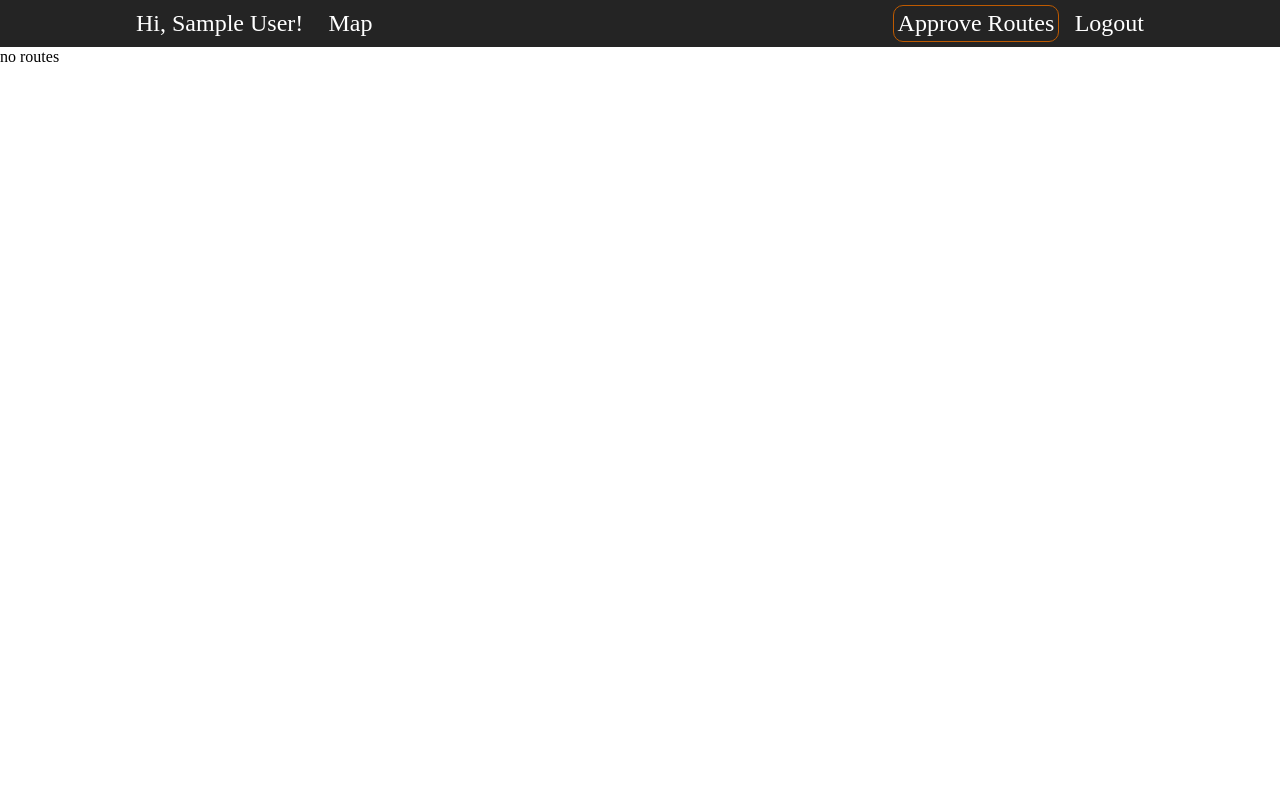
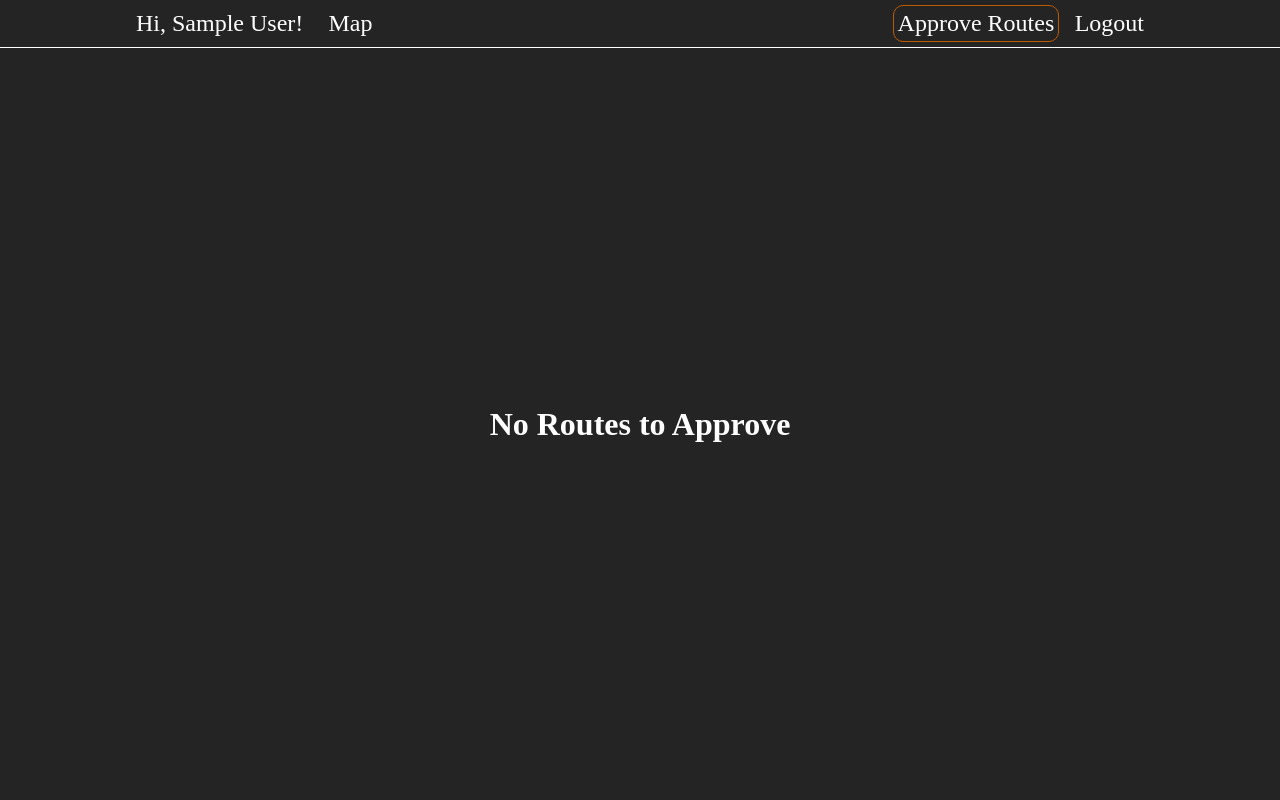
Before and after one commit to amanzanares410/run-this-town, a Django app: template runningApp/templates/runningApp/approve_routes.html in a window 1280 px wide. Run offline with Django 4.2, Linux system fonts and the light colour scheme; the template is opened without the code that fills it, so the values that code supplies are empty; the visitor is signed in with stand-in values (Sample User, id 1); some libraries are stand-ins or nearby versions; some web fonts are replaced.

Commit message:
do some styling on approve routes page

```diff
--- a/runningApp/templates/runningApp/approve_routes.html
+++ b/runningApp/templates/runningApp/approve_routes.html
@@ -1,17 +1,70 @@
 {% extends "./admin_navbar.html" %}
 
 {% block page_content %}
+    <div class="fill flex-column" id="routes-shelf">
+
     {% if not route_list %}
-        <p> no routes </p>
+        <div class="fill flex-column">
+            <h1>No Routes to Approve</h1>
+        </div>
     {% endif %}
     {% for route in route_list %}
-        <p> {{ route.user_id }}</p>
-        <p> {{ route.route_name }}</p>
-        <p> {{ route.route_description }}</p>
-        <p> {{ route.approved }}</p>
-        {% for stop in route.stops.all %}
-            <p> {{ stop.latitude }}</p>
-            <p> {{ stop.longitude }}</p>
-        {% endfor %}
+        <div class="card flex-row">
+            <div class="this-info flex-column fill">
+                <h1>{{ route.route_name }}</h1>
+                <h3>{{ route.user_id }}</h3>
+                <p>{{ route.route_description }}</p>
+                <button>Approve</button>
+            </div>
+            <div class="this-stops flex-column fill">
+                {% for stop in route.stops.all %}
+                    <div class="flex-column">
+                        <p class="coords">( {{ stop.latitude }}, {{ stop.longitude }} )</p>
+                    </div>
+                {% endfor %}
+                <button>View All</button>
+            </div>
+        </div>
     {% endfor %}
+    </div>
+
+    <style>
+        #routes-shelf {
+            background-color: var(--dark-grey);
+            top: 6vh;
+            color: white;
+            height: 94vh;
+            box-sizing: border-box;
+        }
+
+        .card {
+            border: 1px solid white;
+            border-radius: 10px;
+            padding: 2vh 2vw;
+            width: 25vw;
+            gap: 2vh;
+        }
+
+        .this-info {
+            width: 50%;
+            gap: 1vh;
+        }
+
+        .this-stops {
+            width: 50%;
+            gap: 1vh;
+            overflow-y: auto;
+        }
+
+        div *{
+            margin: 0;
+        }
+
+        .coords{
+            text-align: center;
+            display: flex;
+            justify-content: center;
+            align-items: center;
+        }
+    </style>
 {% endblock page_content %}
```
